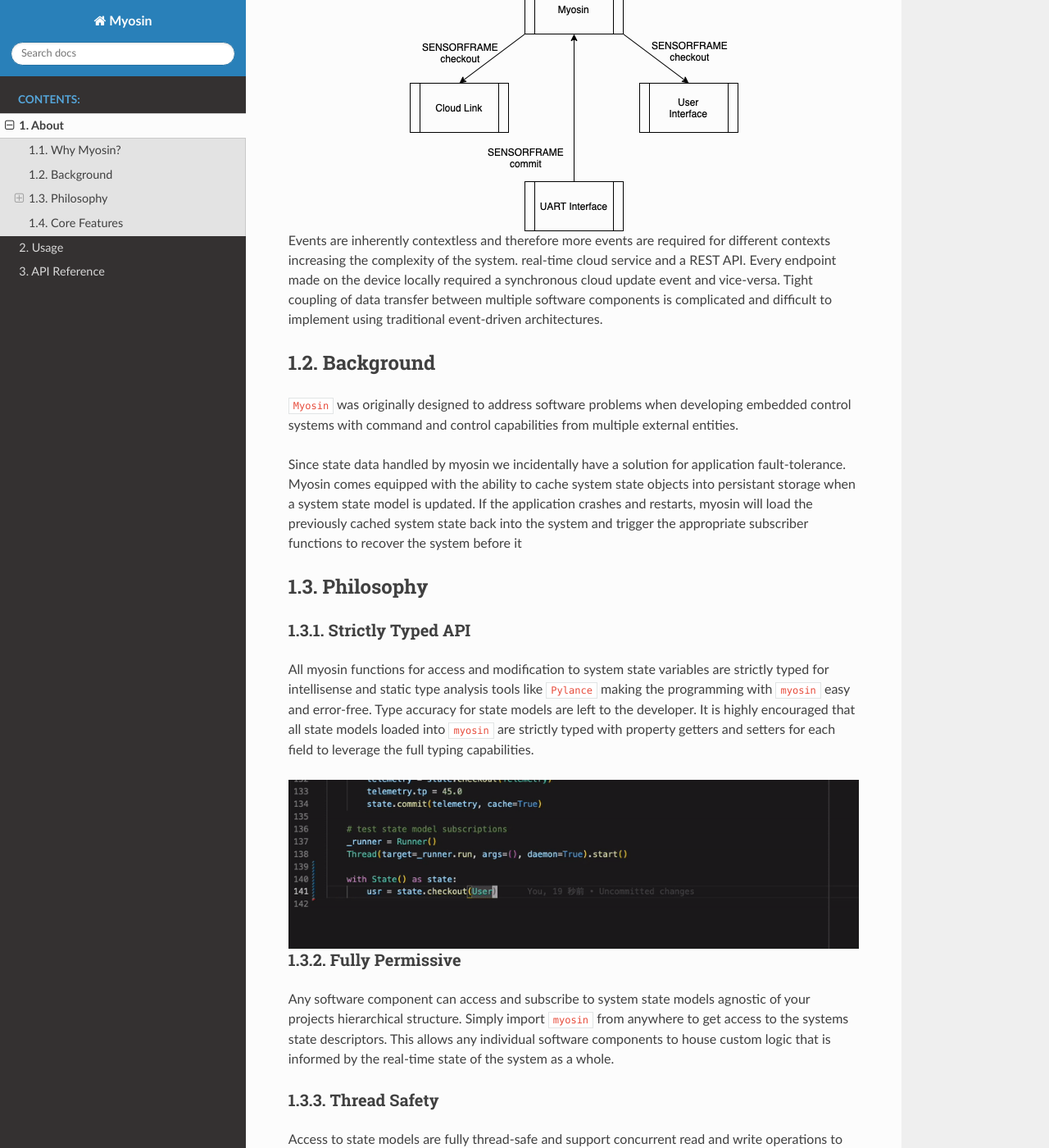
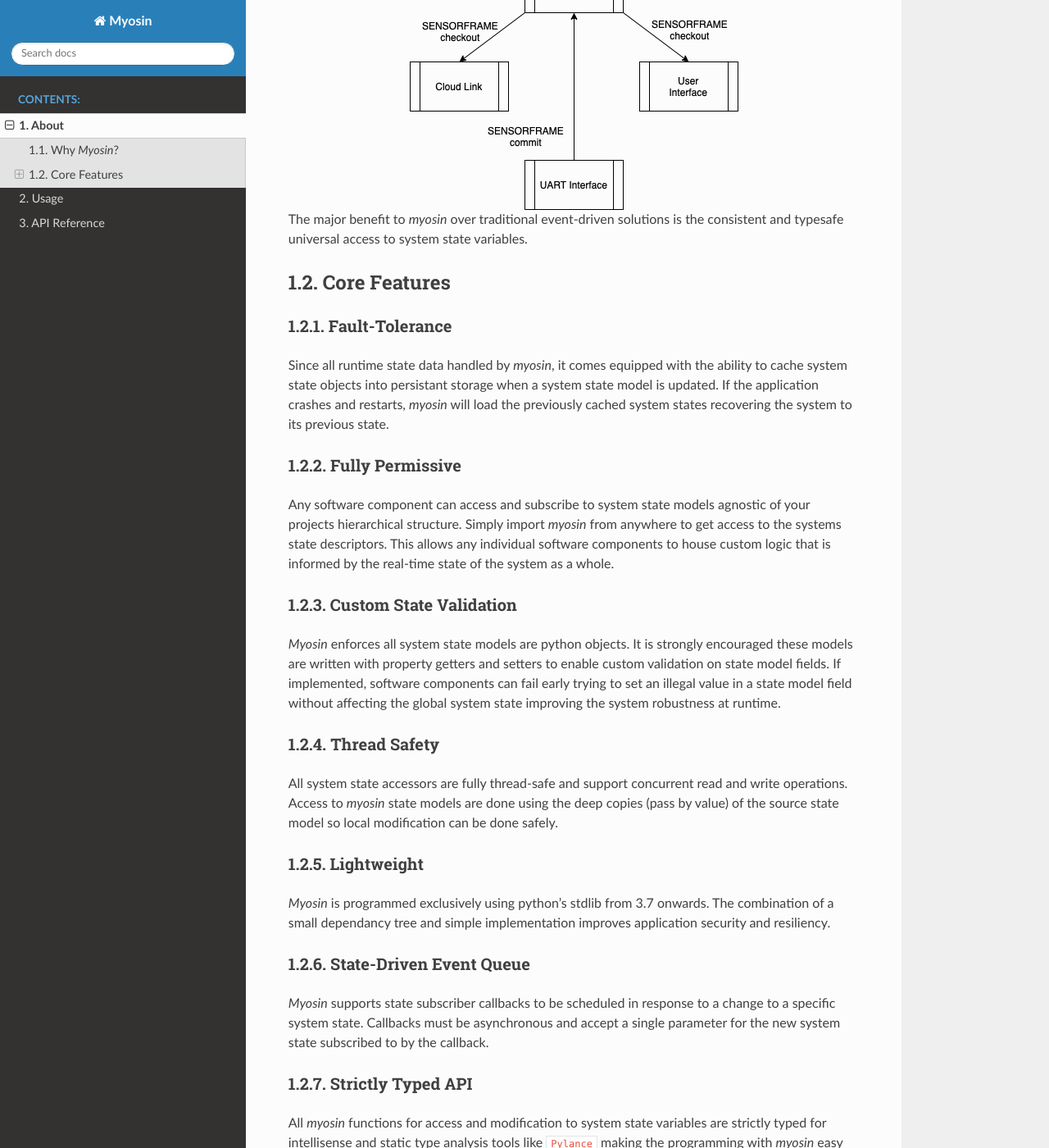
Before and after one commit to ztnel/model.io, a Sphinx documentation site: the page built from docs/source/about.rst, in a window 1280 px wide and 1400 px high, scrolled down 1502 px. Shown: the whole window at 82% size. Built offline with Sphinx 7.4.7 and the Read the Docs theme 2.0.0, drawn with Linux system fonts in a browser that asks for light colours; some of the changed text lies outside the part shown.

Commit message:
update about page

```diff
--- a/docs/source/about.rst
+++ b/docs/source/about.rst
@@ -2,16 +2,16 @@
 About
 =====
 
-Myosin is a lightweight state management framework for developing state-driven software systems.
+*Myosin* is a lightweight framework for developing state-driven software systems. *Myosin* was originally designed to address scaling problems when developing embedded control systems with bidirectional command and control capabilities. Namely between an embedded microcontroller and any number of monitoring services.
 
-Why Myosin?
+Why *Myosin*?
 -----------
 
-State-driven architectures enable development of more intelligent software components. are useful for allowing multiple software components within an application to communicate using the same language. The syntax for communication of data is implemented through the state models which are object-oriented representations of the system state.
+State-driven architectures allow for the development of more intelligent software components. *Myosin* facilitates system state descriptor communication between software components using the same language. The syntax for communication of data is implemented through the state models which are object-oriented representations of the system state.
 
 Traditionally, embedded systems use `event-driven architectures <https://en.wikipedia.org/wiki/Event-driven_architecture>`_ for synchronizing state changes across multiple software components. Event driven solutions, while simple to implement do not scale well for handling bidirectional data transfer.
 
-For example, imagine a typical embedded system with three software components:
+For example, picture a typical embedded system with three software components:
 #. **UART Interface** - Communicates with a microcontroller
 #. **Cloud Link** - Streams telemetry to a cloud service
 #. **User Interface Controller** - Updates an embedded GUI.
@@ -21,49 +21,43 @@
 
 The Cloud Link and User Interface operate with their own control loops and digest new telemetry payloads from the ``SENSORFRAME`` event dispatched by the UART Interface. In this model, data integrity is limited as there is no universal reference for the most recent telemetry except from the most recent ``SENSORFRAME`` payload. If the event payload is implemented as a dictionary then unpacking of event payloads is also duplicated across components and not reusable across different event payloads.
 
-The ``myosin`` framework is modelled off system environment variables. Environment variables are fully permissive and describe the context for a software runtimes. ``Myosin`` mimics an environment variable manager for strictly typed python objects called ``StateModels`` which describes a component of the software system. A ``StateModel`` such as a (Sensorframe) is registered and loaded into myosin as a python object on boot. This object holds properties describing the state. As the UART Interface updates the system with a new sensorframe reading it commits a new sensorframe instance to myosin. The advantage of this is that a state has a source of truth. Each module with a control loop can simply poll the state from myosin checking out a copy of the active state model. The major benefit in this architecture is the consistent universal access to system state variables. Each property in a python object can have custom typing and validation checks. Any access rules implemented at the property level are universal to any component accessing that state property.
+The *myosin* framework is modelled off system environment variables. Environment variables are fully permissive and describe the context for a software runtimes. *Myosin* mimics an environment variable manager for strictly typed python objects called ``StateModels`` which describes a component of the software system. A ``StateModel`` such as a (Sensorframe) is registered and loaded into *myosin* as a python object on boot. This object holds properties describing the state. As the UART Interface updates the system with a new sensorframe reading it commits a new sensorframe instance to *myosin*. The advantage of this is that a state has a source of truth. Each module with a control loop can simply get the state from *myosin* by checking out a copy of the active state model.
 
 .. image:: ../_static/state.png
     :align: center
 
+The major benefit to *myosin* over traditional event-driven solutions is the consistent and typesafe universal access to system state variables.
 
-Events are inherently contextless and therefore more events are required for different contexts increasing the complexity of the system. real-time cloud service and a REST API. Every endpoint made on the device locally required a synchronous cloud update event and vice-versa. Tight coupling of data transfer between multiple software components is complicated and difficult to implement using traditional event-driven architectures.
+Core Features
+-------------
 
+Fault-Tolerance
+~~~~~~~~~~~~~~~
+Since all runtime state data handled by *myosin*, it comes equipped with the ability to cache system state objects into persistant storage when a system state model is updated. If the application crashes and restarts, *myosin* will load the previously cached system states recovering the system to its previous state.
 
-Background
-----------
+Fully Permissive
+~~~~~~~~~~~~~~~~
+Any software component can access and subscribe to system state models agnostic of your projects hierarchical structure. Simply import *myosin* from anywhere to get access to the systems state descriptors. This allows any individual software components to house custom logic that is informed by the real-time state of the system as a whole.
 
-``Myosin`` was originally designed to address software problems when developing embedded control systems with command and control capabilities from multiple external entities.
+Custom State Validation
+~~~~~~~~~~~~~~~~~~~~~~~
+*Myosin* enforces all system state models are python objects. It is strongly encouraged these models are written with property getters and setters to enable custom validation on state model fields. If implemented, software components can fail early trying to set an illegal value in a state model field without affecting the global system state improving the system robustness at runtime.
 
-Since state data handled by myosin we incidentally have a solution for application fault-tolerance. Myosin comes equipped with the ability to cache system state objects into persistant storage when a system state model is updated. If the application crashes and restarts, myosin will load the previously cached system state back into the system and trigger the appropriate subscriber functions to recover the system before it
+Thread Safety
+~~~~~~~~~~~~~
+All system state accessors are fully thread-safe and support concurrent read and write operations. Access to *myosin* state models are done using the deep copies (pass by value) of the source state model so local modification can be done safely.
 
-Philosophy
-----------
+Lightweight
+~~~~~~~~~~~
+*Myosin* is programmed exclusively using python's stdlib from 3.7 onwards. The combination of a small dependancy tree and simple implementation improves application security and resiliency.
 
+State-Driven Event Queue
+~~~~~~~~~~~~~~~~~~~~~~~~
+*Myosin* supports state subscriber callbacks to be scheduled in response to a change to a specific system state. Callbacks must be asynchronous and accept a single parameter for the new system state subscribed to by the callback.
 
 Strictly Typed API
 ~~~~~~~~~~~~~~~~~~
-All myosin functions for access and modification to system state variables are strictly typed for intellisense and static type analysis tools like ``Pylance`` making the programming with ``myosin`` easy and error-free. Type accuracy for state models are left to the developer. It is highly encouraged that all state models loaded into ``myosin`` are strictly typed with property getters and setters for each field to leverage the full typing capabilities.
+All *myosin* functions for access and modification to system state variables are strictly typed for intellisense and static type analysis tools like ``Pylance`` making the programming with *myosin* easy and error-free. Type accuracy for state models are left to the developer. It is highly encouraged that all state models loaded into *myosin* are strictly typed with property getters and setters for each field to leverage the full typing capabilities.
 
 .. image:: ../_static/typing.gif
     :align: center
-
-Fully Permissive
-~~~~~~~~~~~~~~~~
-Any software component can access and subscribe to system state models agnostic of your projects hierarchical structure. Simply import ``myosin`` from anywhere to get access to the systems state descriptors. This allows any individual software components to house custom logic that is informed by the real-time state of the system as a whole.
-
-Thread Safety
-~~~~~~~~~~~~~
-Access to state models are fully thread-safe and support concurrent read and write operations to the system state. Access to myosin state models are done using the deep copies (pass by value) of the true system state. Modification . and state model writes are done using state commits which are thread locked overwrites of the true system state.
-
-Lightweight
-~~~~~~~~~~~
-``Myosin`` is programmed exclusively using python's stdlib from 3.7 onwards. The combination of a small dependancy tree and simple implementation improves application security and resiliency.
-
-Core Features
--------------
-#. Built-in application state recovery.
-#. Support for singleton object storage.
-#. Support for custom state validation.
-#. State-driven Asynchronous callback triggers
-#. Thread-safe accessors
```
